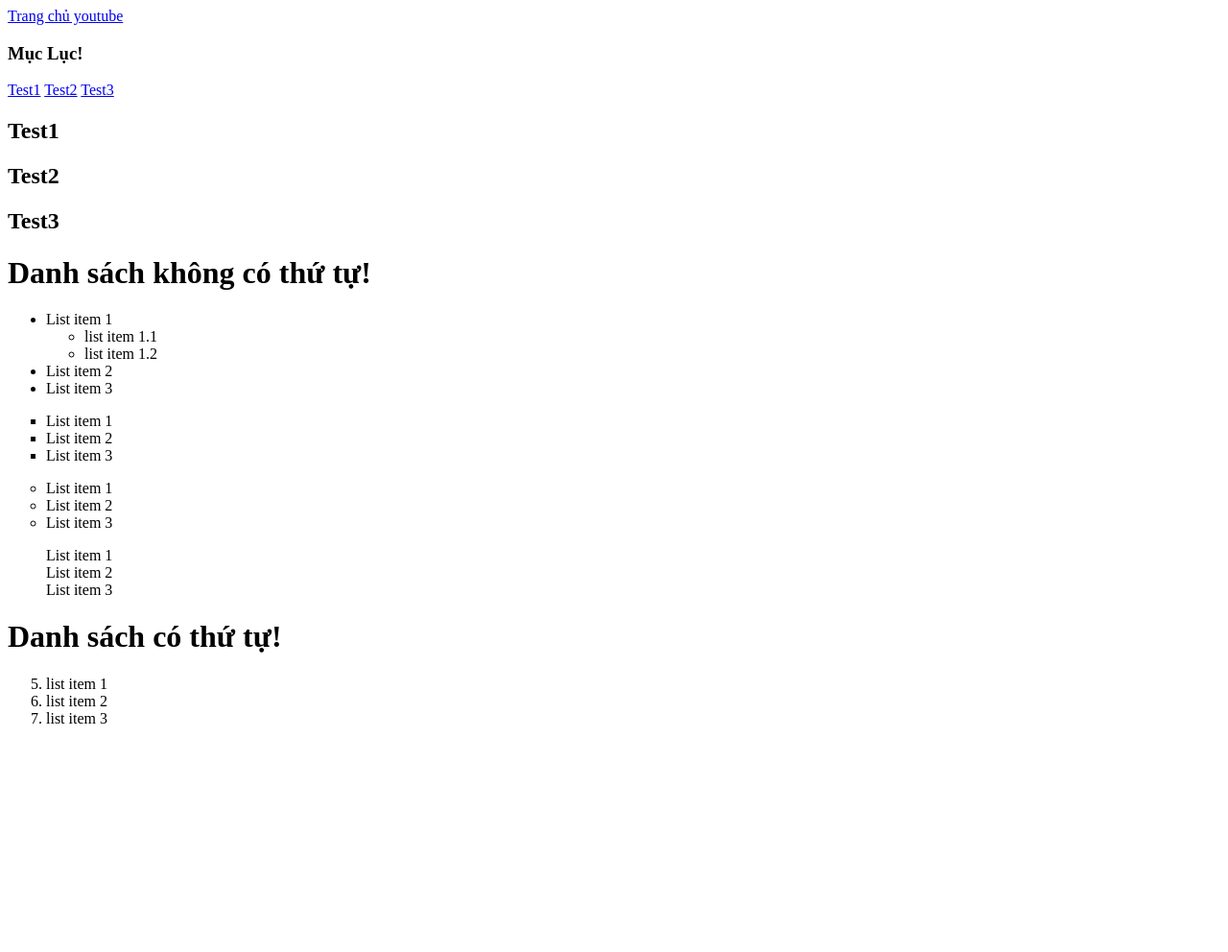
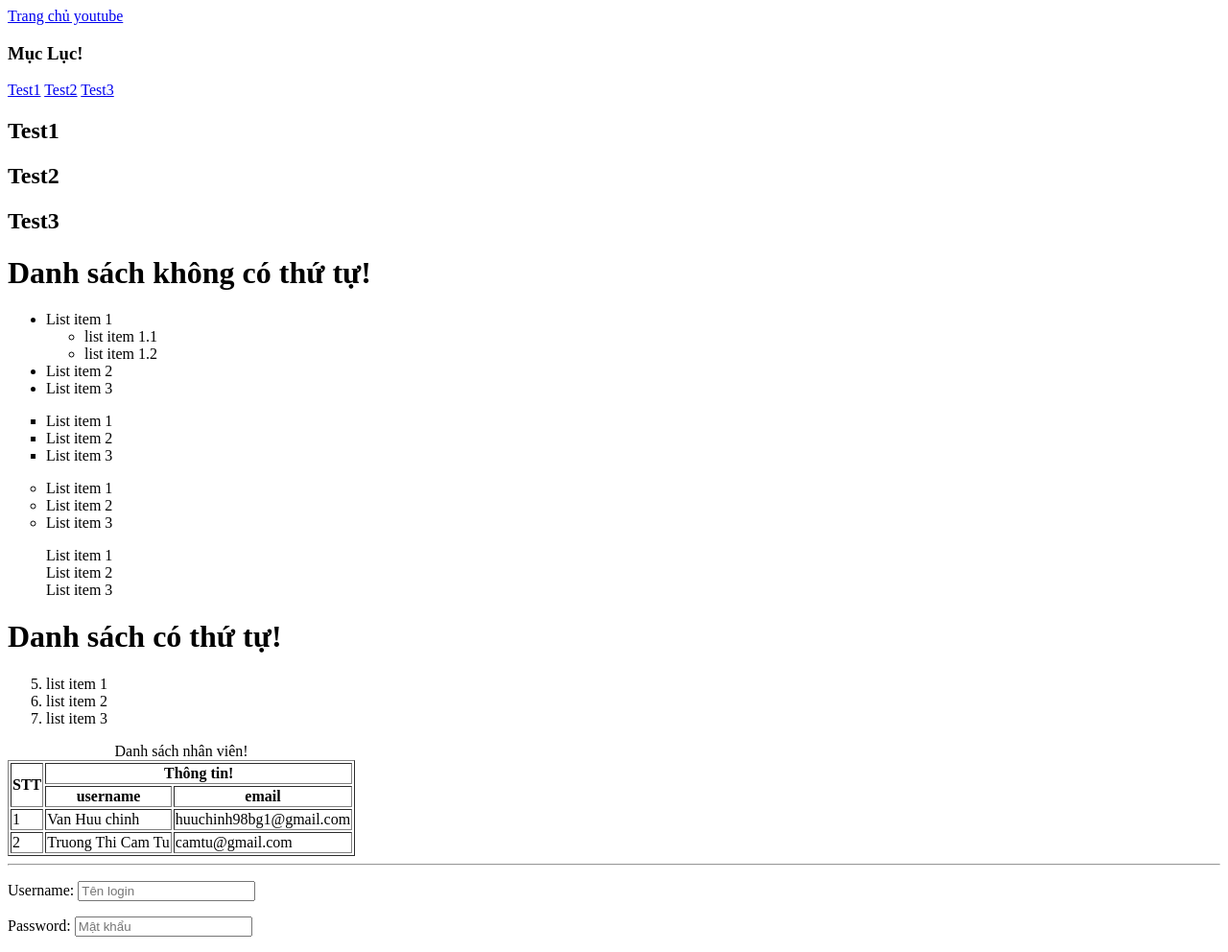
Before and after one commit to vanchinh55/learn-FE, a plain HTML site: page index.html in a window 1280 px wide. Shown: the whole page at 96% size. Before the commit the page ends 800 px from the top, so only its background shows below. Drawn offline with Linux system fonts and the light colour scheme.

Commit message:
hoc unitop 25/10

```diff
--- a/index.html
+++ b/index.html
@@ -17,6 +17,7 @@
     <h2 id="test2">Test2</h2>
     <h2 id="test3">Test3</h2>
 
+<!--Danh sách không có thứ tự-->
     <h1>Danh sách không có thứ tự!</h1>
     <ul>
         <li>List item 1
@@ -49,5 +50,37 @@
     <li>list item 2</li>
     <li>list item 3</li>
   </ol>
+<!-- tạo bảng-->
+    <table border="1">
+        <caption>Danh sách nhân viên!</caption>
+        <thead>
+            <tr>
+                <th rowspan="2">STT</th>
+                <th colspan="2">Thông tin!</th>
+            </tr>
+            <tr>
+                <th>username</th>
+                <th>email</th>
+            </tr>
+        </thead>
+        <tbody>
+            <tr>
+                <td>1</td>
+                <td>Van Huu chinh</td>
+                <td>huuchinh98bg1@gmail.com</td>
+            </tr>
+            <tr>
+                <td>2</td>
+                <td>Truong Thi Cam Tu</td>
+                <td>camtu@gmail.com</td>
+            </tr>
+        </tbody>
+    </table>
+    <hr>
+    <!--Input test pass-->
+    <form action="">
+        <p>Username: <input type="text" name="Username" placeholder="Tên login"></p><!-- Placeholder tạo ra chú thích-->
+        <p>Password: <input type="password" placeholder="Mật khẩu"></p>
+    </form>
 </body>
 </html>
```
Also changed, not shown: home.html (+2 -1 lines).
